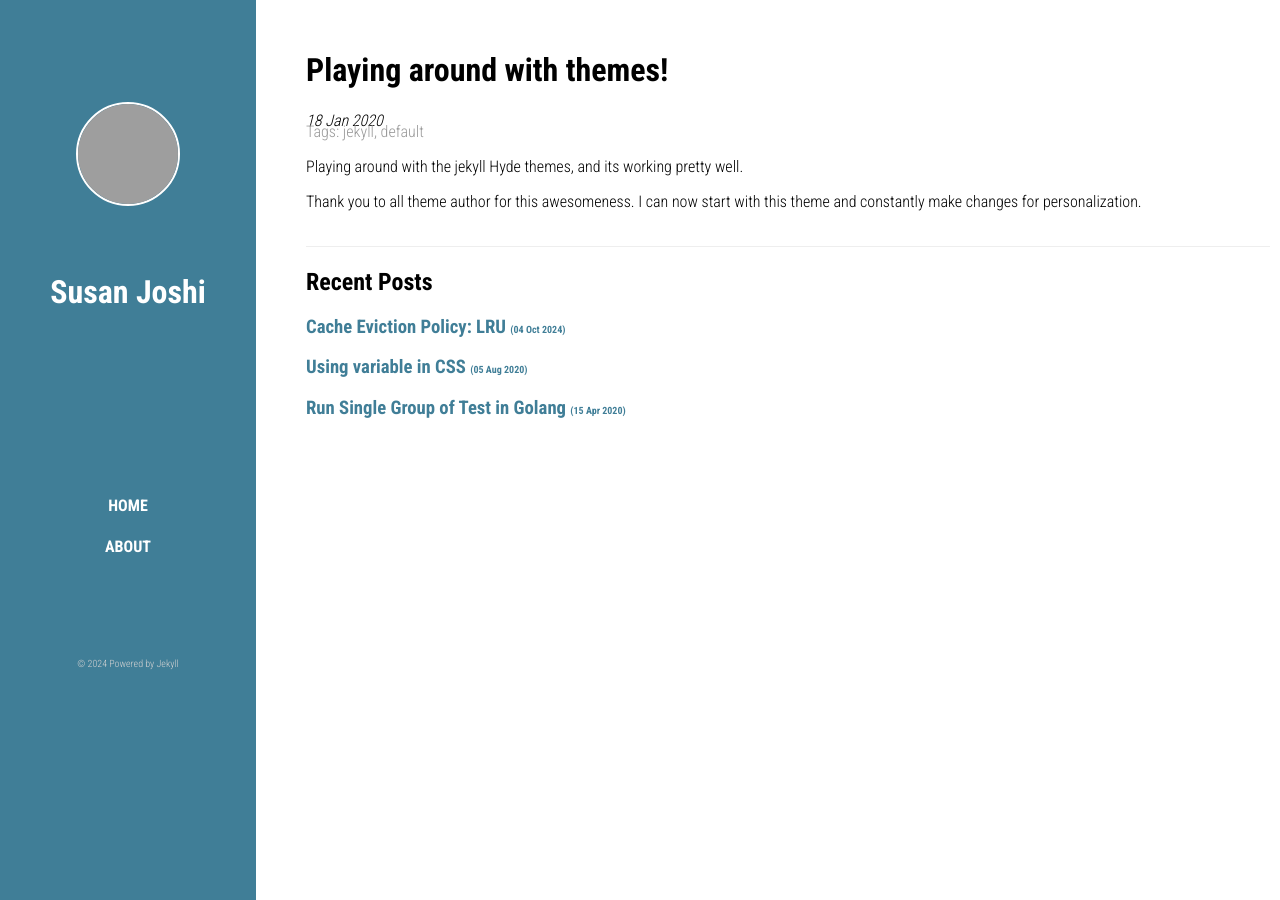
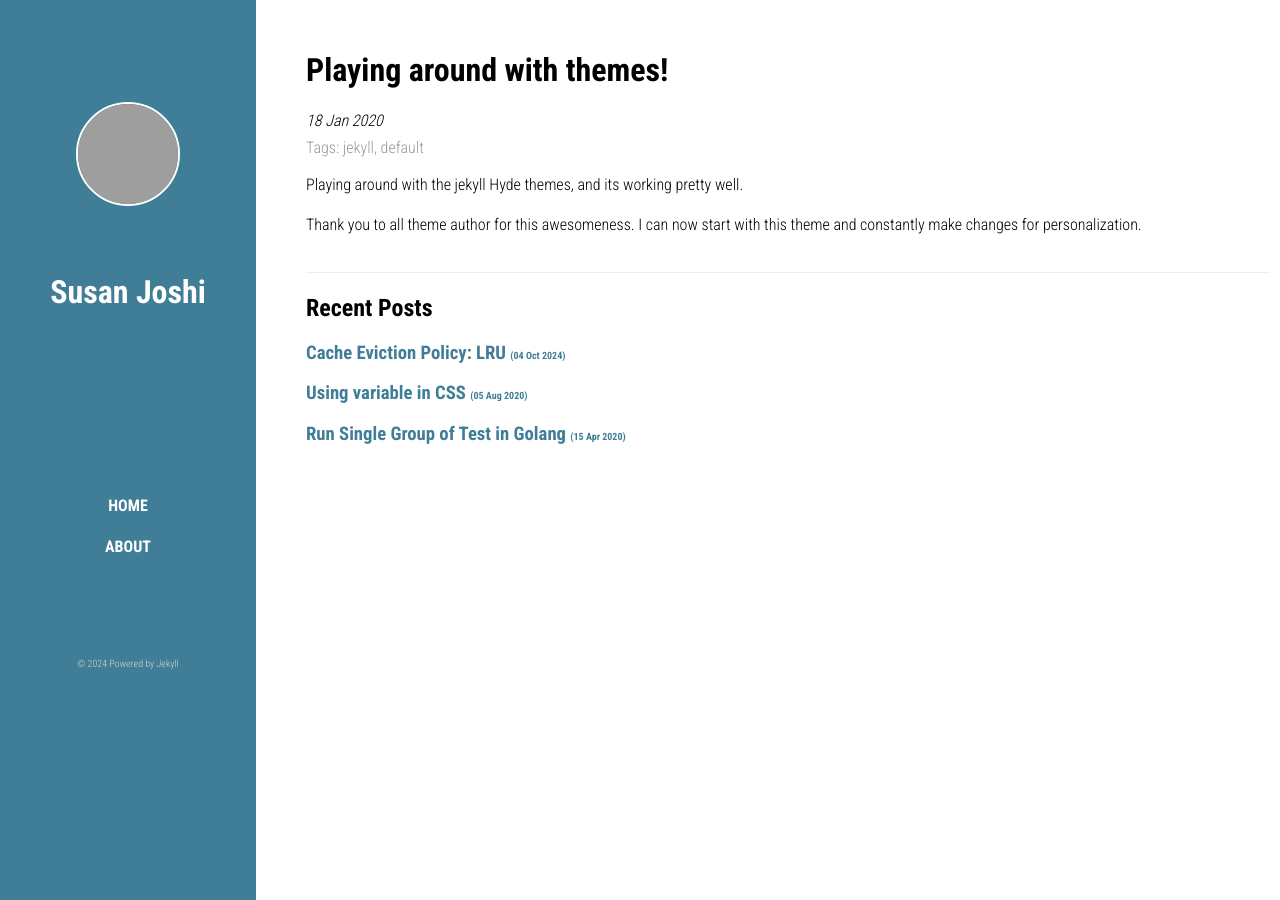
Before and after one commit to josisusan/josisusan.github.io, a Jekyll site: the page built from _posts/2020-01-18-playing-around-with-themes.markdown, in a window 1280 px wide. Built offline with Jekyll 4.4.1, drawn with Linux system fonts in a browser that asks for light colours; grey boxes are pictures that could not be loaded.

Commit message:
Add some spacing in content and tags.

```diff
--- a/_layouts/post.html
+++ b/_layouts/post.html
@@ -6,7 +6,9 @@ layout: default
   <h1 class="post-title">{{ page.title }}</h1>
   <i class="post-date">{{ page.date | date_to_string }}</i>
   <span class="post-tags">Tags: {{ page.tags | join: ", " }} </span>
-  {{ content }}
+  <div class="post-content">
+    {{ content }}
+  </div>
 </div>
 
 <br><hr>
--- a/css/custom.css
+++ b/css/custom.css
@@ -153,7 +153,7 @@ hr {
 
 .post-tags {
   display: block;
-  margin-top: -.5rem;
+  margin-top: 0.5rem;
   margin-bottom: 1rem;
   color: #9a9a9a;
 }
@@ -161,6 +161,9 @@ hr {
   margin-top: -.5rem;
   margin-bottom: 1rem;
   color: #9a9a9a;
+}
+.post-content {
+  line-height: 1.5rem;
 }
 
 code,
```
Also changed, not shown: Gemfile.lock.
